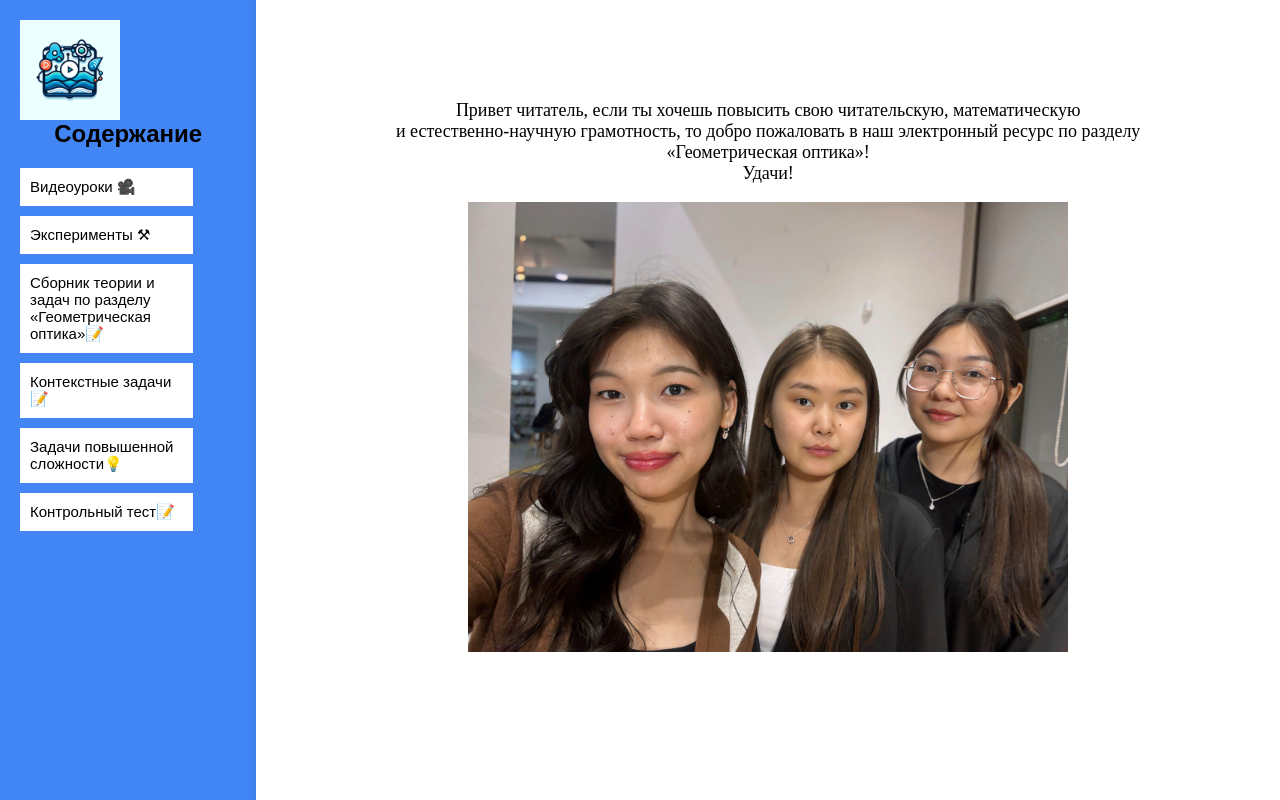
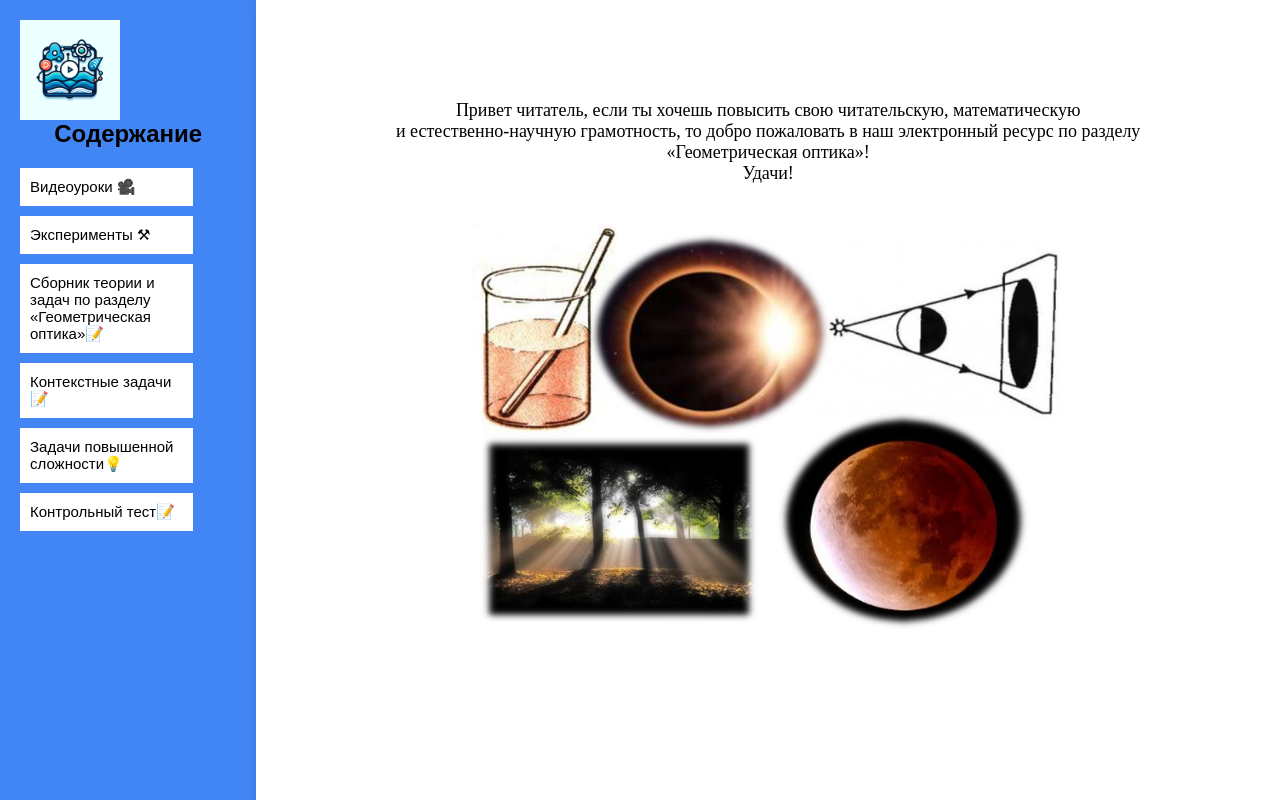
Before and after one commit to Yerassyl012/Webs, a plain HTML site: page rus/index.html in a window 1280 px wide. Shown: the top 800 px of the page. Drawn offline with Linux system fonts and the light colour scheme.

Commit message:
Update index.html

```diff
--- a/rus/index.html
+++ b/rus/index.html
@@ -101,7 +101,7 @@
             математическую <br>и естественно-научную грамотность, то добро пожаловать в наш электронный ресурс по
             разделу
             «Геометрическая оптика»! <br>Удачи!</p>
-            <img src="/rus/Изображение WhatsApp 2024-05-02 в 23.14.03_5bcf98bc.jpg" align="center" height="450"
+            <img src="/course1.jpg" align="center" height="450"
                 width="600"></a>
     </div>
 
```
